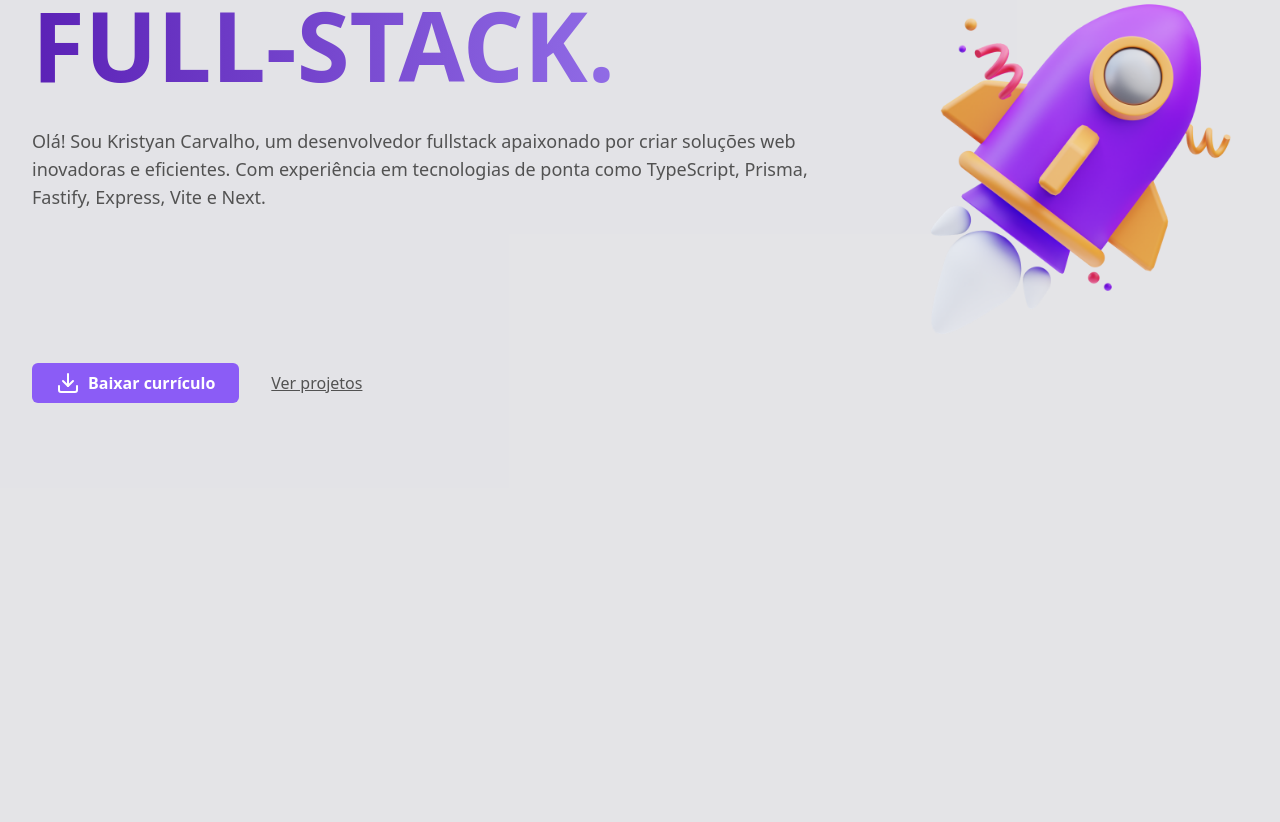
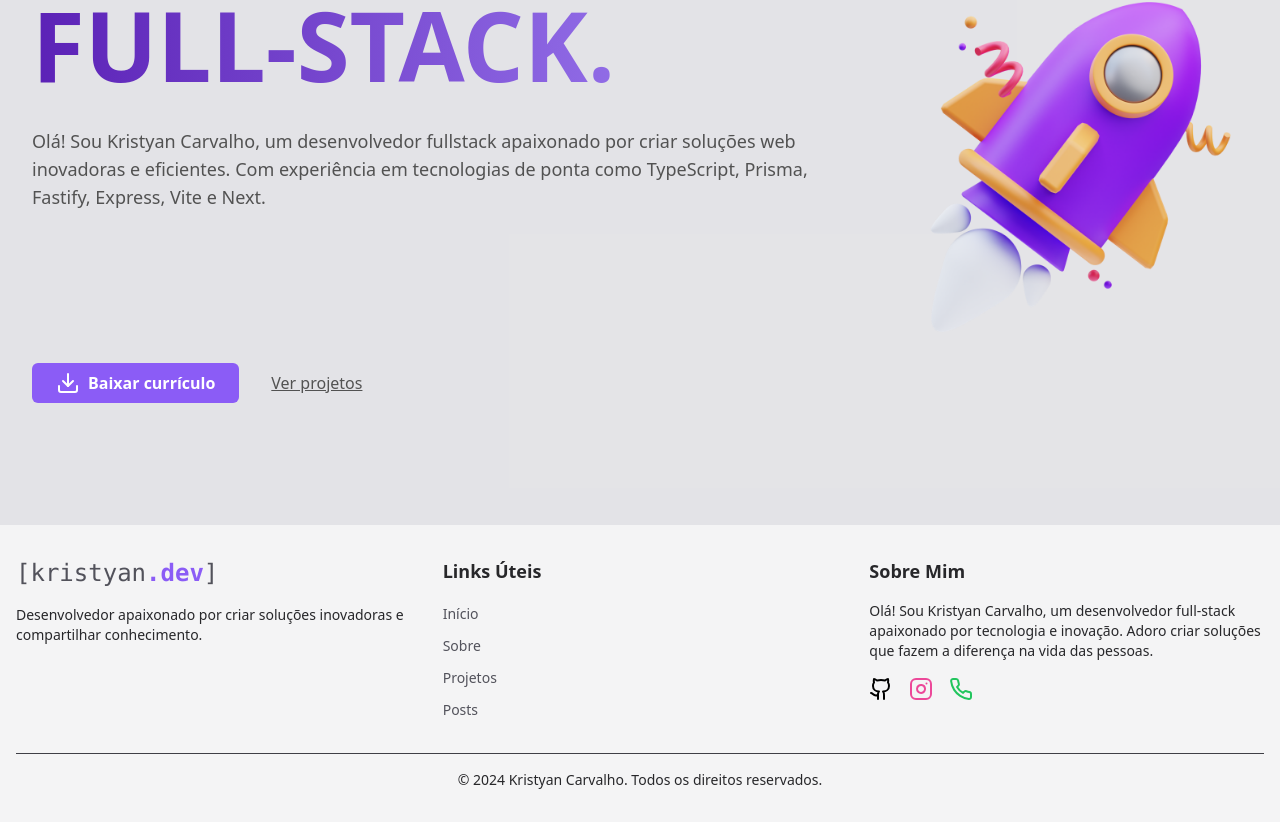
Before and after one commit to kristyancarvalho/portfolio, a React (Vite) app: page / in a window 1280 px wide. Shown: the part 275-1097 px from the top of the page. Before the commit the page ends 800 px from the top, so only its background shows below. Built offline with nearby package versions, Linux system fonts and the light colour scheme; no server answers.

Commit message:
added: footer.

```diff
--- a/src/App.tsx
+++ b/src/App.tsx
@@ -7,6 +7,7 @@ import { NotFound } from "./pages/404";
 import { NavigationBar } from "./components/navigation";
 import { PostsPage } from './pages/Posts';
 import { PostPage } from './pages/Post';
+import { Footer } from './components/Footer';
 
 export function App() {
   const [theme, setTheme] = useState<'light' | 'dark'>(() => {
@@ -62,6 +63,7 @@ export function App() {
           <Route path="/post/:id" element={<PostPage theme={theme} />} />
           <Route path="*" element={<NotFound theme={theme} />} />
         </Routes>
+        <Footer theme={theme} />
       </div>
     </Router>
   );
--- /dev/null
+++ b/src/components/Footer.tsx
@@ -0,0 +1,58 @@
+import { Link } from 'react-router-dom';
+import { Logo } from './logo';
+import { SocialMedia } from './social';
+
+interface FooterProps {
+    theme: 'light' | 'dark';
+}
+
+const usefulLinks = [
+    { title: 'Início', link: '/' },
+    { title: 'Sobre', link: '/about' },
+    { title: 'Projetos', link: '/projects' },
+    { title: 'Posts', link: '/posts' },
+];
+
+export function Footer({ theme }: FooterProps) {
+    return (
+        <footer className={`mt-auto py-8 ${theme === 'dark' ? 'bg-black text-white' : 'bg-zinc-100 text-zinc-800'}`}>
+            <div className="container mx-auto px-4">
+                <div className="grid grid-cols-1 md:grid-cols-3 gap-8">
+                    <div className="flex flex-col items-center md:items-start">
+                        <Logo theme={theme} />
+                        <p className="mt-4 text-sm text-center md:text-left">
+                            Desenvolvedor apaixonado por criar soluções inovadoras e compartilhar conhecimento.
+                        </p>
+                    </div>
+                    <div className="flex flex-col items-center md:items-start">
+                        <h3 className="text-lg font-semibold mb-4">Links Úteis</h3>
+                        <ul className="space-y-2">
+                            {usefulLinks.map((link) => (
+                                <li key={link.link}>
+                                    <Link
+                                        to={link.link}
+                                        className={`text-sm hover:text-violet-500 transition-colors duration-300 ${
+                                            theme === 'dark' ? 'text-zinc-300' : 'text-zinc-600'
+                                        }`}
+                                    >
+                                        {link.title}
+                                    </Link>
+                                </li>
+                            ))}
+                        </ul>
+                    </div>
+                    <div className="flex flex-col items-center md:items-start">
+                        <h3 className="text-lg font-semibold mb-4">Sobre Mim</h3>
+                        <p className="text-sm mb-4">
+                            Olá! Sou Kristyan Carvalho, um desenvolvedor full-stack apaixonado por tecnologia e inovação. Adoro criar soluções que fazem a diferença na vida das pessoas.
+                        </p>
+                        <SocialMedia theme={theme} />
+                    </div>
+                </div>
+                <div className="mt-8 pt-4 border-t border-zinc-700 text-center text-sm">
+                    <p>&copy; {new Date().getFullYear()} Kristyan Carvalho. Todos os direitos reservados.</p>
+                </div>
+            </div>
+        </footer>
+    );
+}
```
